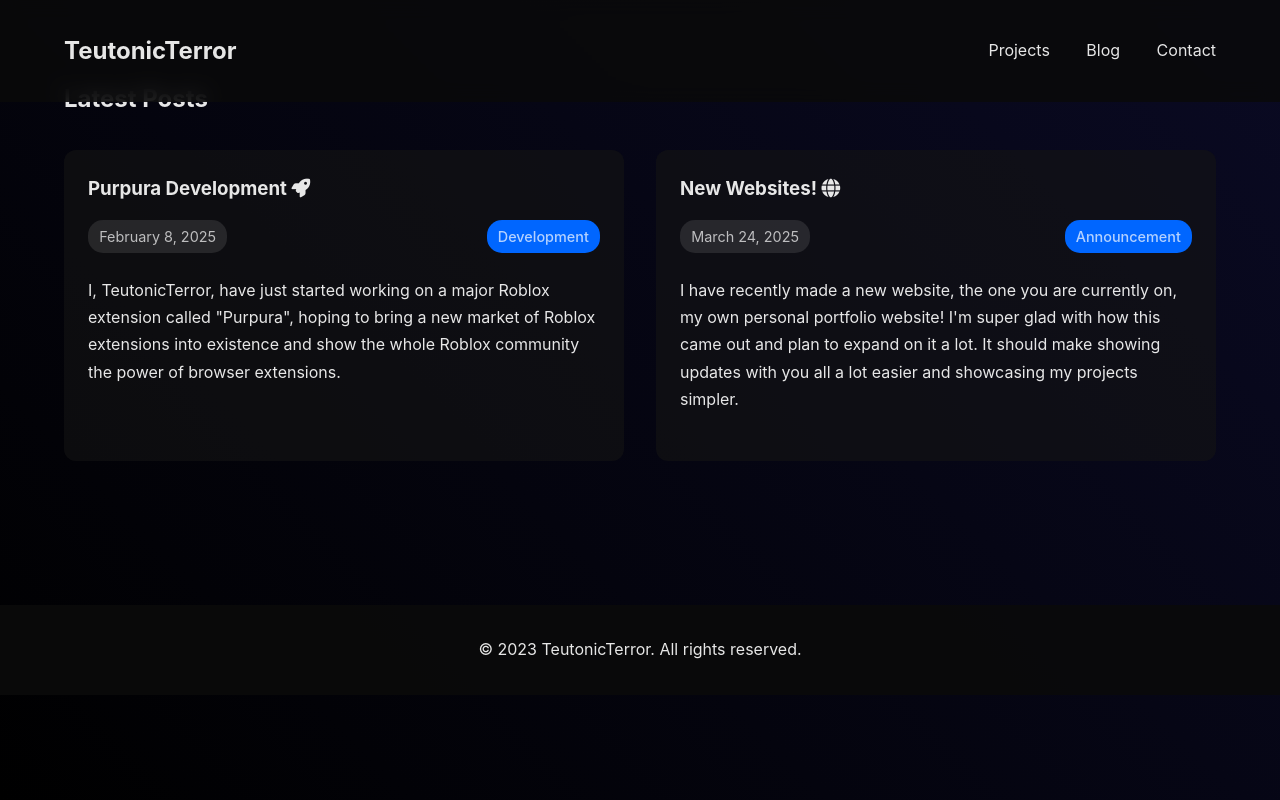
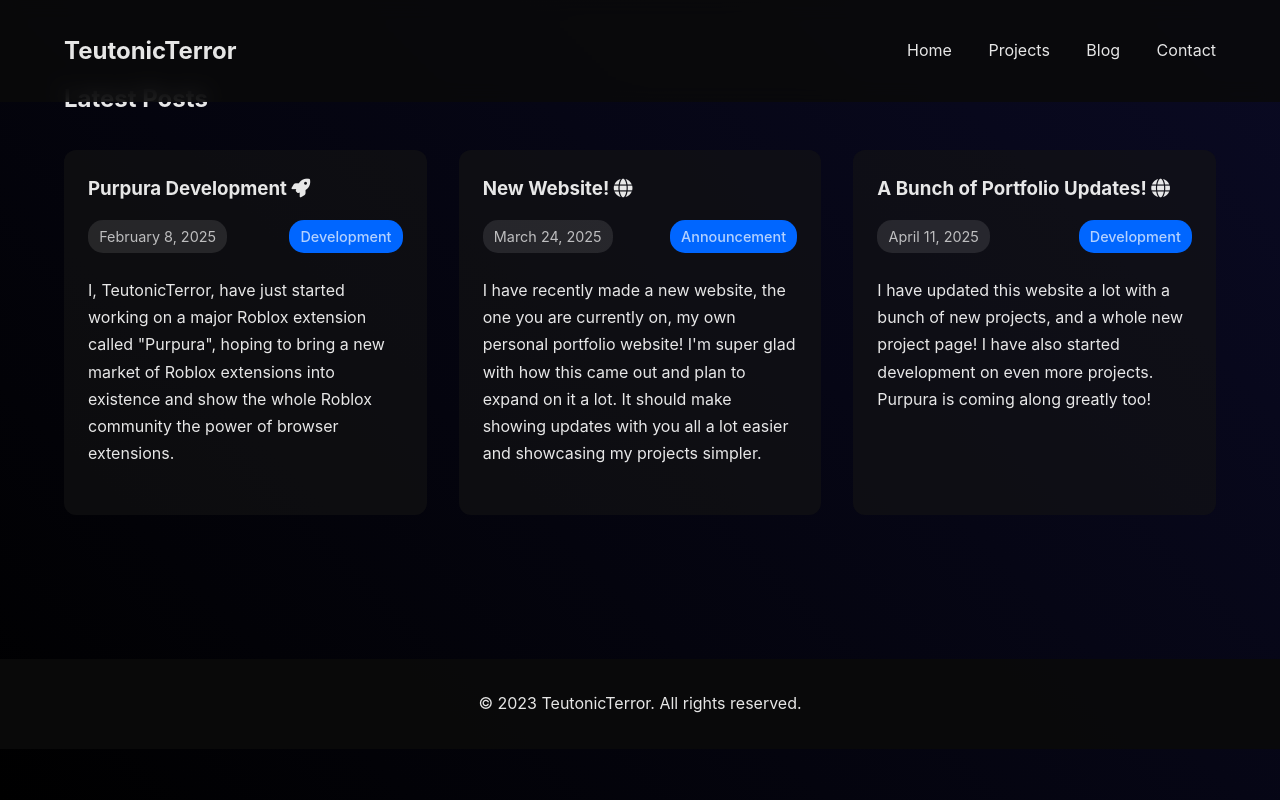
Before and after one commit to TeutonicTerrror/terrorport, a plain HTML site: page blogs.html in a window 1280 px wide. Drawn offline with Linux system fonts and the light colour scheme.

Commit message:
Update blogs.html

```diff
--- a/blogs.html
+++ b/blogs.html
@@ -14,8 +14,9 @@
         <nav>
             <h2>TeutonicTerror</h2>
             <div class="nav-links">
-                <a href="index.html#projects">Projects</a>
-                <a href="#blog">Blog</a>
+                <a href="index.html">Home</a>
+                <a href="projects.html">Projects</a>
+                <a href="blogs.html">Blog</a>
                 <a href="contacts.html">Contact</a>
             </div>
         </nav>
@@ -23,6 +24,7 @@
 
     <main>
         <section class="projects" id="blog">
+            <section class="divider-thingy">
             <h2>Latest Posts</h2>
             <div class="project-grid">
                 <!-- Blog Post 1 -->
@@ -37,14 +39,26 @@
 
                 <!-- Blog Post 2 -->
                 <div class="project-card">
-                    <h3>New Websites! <i class="fas fa-globe"></i></h3>
+                    <h3>New Website! <i class="fas fa-globe"></i></h3>
                     <div class="blog-meta">
                         <span class="blog-date">March 24, 2025</span>
                         <span class="blog-category">Announcement</span>
                     </div>
                     <p>I have recently made a new website, the one you are currently on, my own personal portfolio website! I'm super glad with how this came out and plan to expand on it a lot. It should make showing updates with you all a lot easier and showcasing my projects simpler.</p>
                 </div>
+
+                <!-- Blog Post 3 -->
+                <div class="project-card">
+                    <h3>A Bunch of Portfolio Updates! <i class="fas fa-globe"></i></h3>
+                    <div class="blog-meta">
+                        <span class="blog-date">April 11, 2025</span>
+                        <span class="blog-category">Development</span>
+                    </div>
+                    <p>I have updated this website a lot with a bunch of new projects, and a whole new project page! I have also started development on even more projects. Purpura is coming along greatly too!</p>
+                </div>
+                <!--End Of Blog Posts -->
             </div>
+        </section>
         </section>
     </main>
 
```
